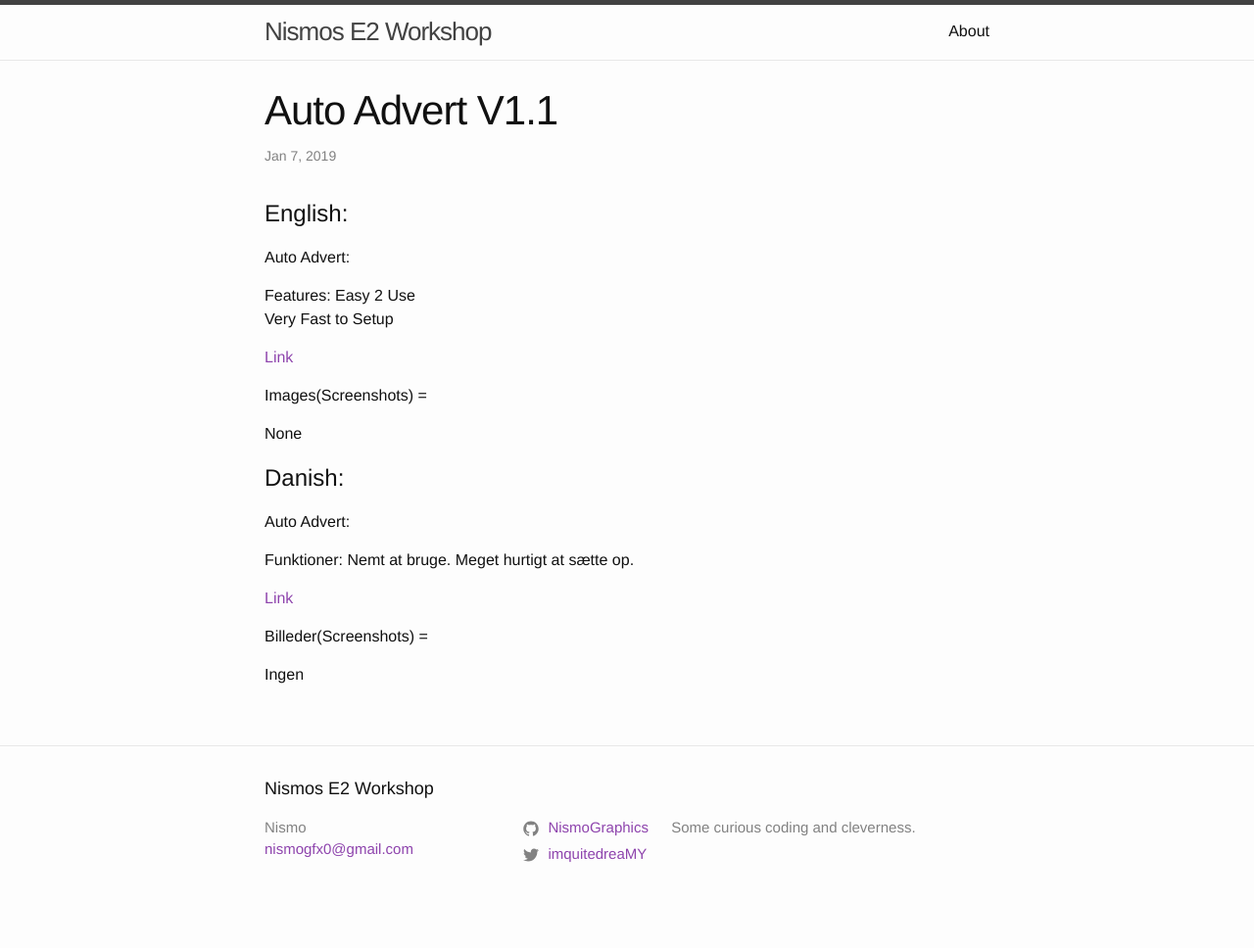
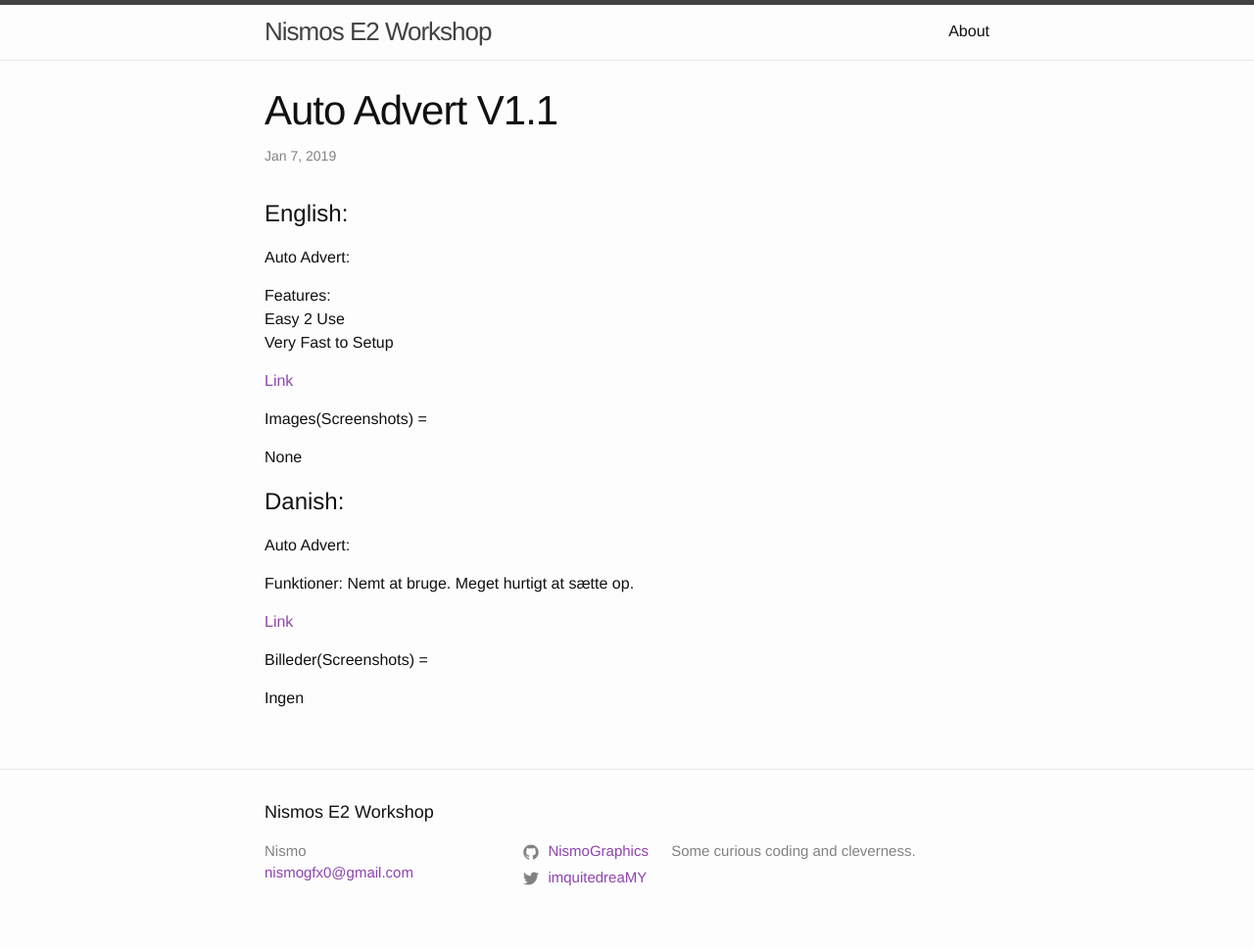
Before and after one commit to NismoGraphics/blog, a Jekyll site: the page built from _posts/2019-01-07-Auto-Advert-v1.1.md, in a window 1280 px wide. Shown: the whole page at 98% size. Built offline with Jekyll 4.4.1, drawn with Linux system fonts in a browser that asks for light colours; before the commit the page ends 944 px from its top, so only the background shows below that; some of the changed lines change nothing that is shown.

Commit message:
new line 2

```diff
--- a/_posts/2019-01-07-Auto-Advert-v1.1.md
+++ b/_posts/2019-01-07-Auto-Advert-v1.1.md
@@ -6,7 +6,7 @@ layout: post
 
 Auto Advert:
 
-Features:
+Features:\
 Easy 2 Use\
 Very Fast to Setup
 
```
